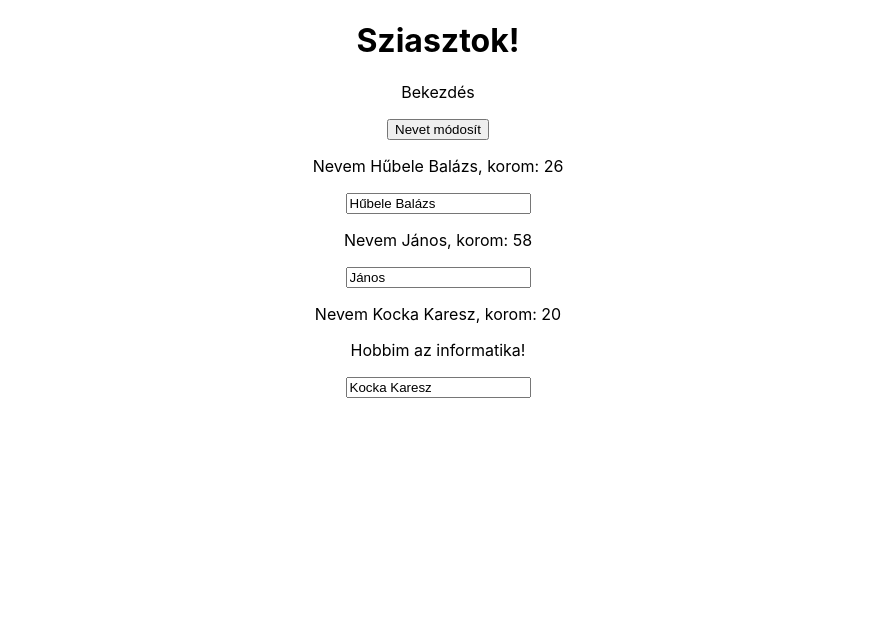
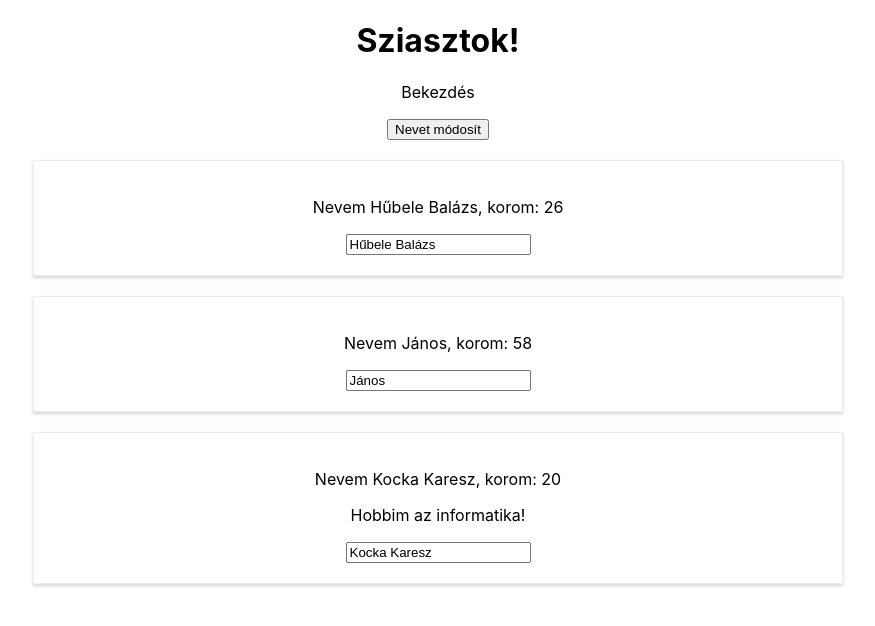
Before and after one commit to sumegizoltan73/react-training, a React (Create React App) app in the folder my-react/: page / in a window 1280 px wide. Shown: the top 626 px of the page, without its empty margins (202-1077 px from the left). Built offline with nearby package versions, Linux system fonts and the light colour scheme.

Commit message:
CSS design

```diff
--- /dev/null
+++ b/my-react/src/Person/Person.css
@@ -0,0 +1,8 @@
+.Person {
+    width: 60%;
+    margin: 20px auto;
+    border: 1px solid #eee;
+    box-shadow: 0 2px 3px #cccc;
+    padding: 20px;
+    text-align: center;
+}
--- a/my-react/src/Person/Person.js
+++ b/my-react/src/Person/Person.js
@@ -1,8 +1,9 @@
 import React from 'react';
+import './Person.css';
 
 const person = (props) => {
     return (
-        <div>
+        <div className="Person">
             <p onClick={props.click}>Nevem {props.name}, korom: {props.age}</p>
             <p>{props.children}</p>
             <input type="text" onChange={props.change} value={props.name} />
```
